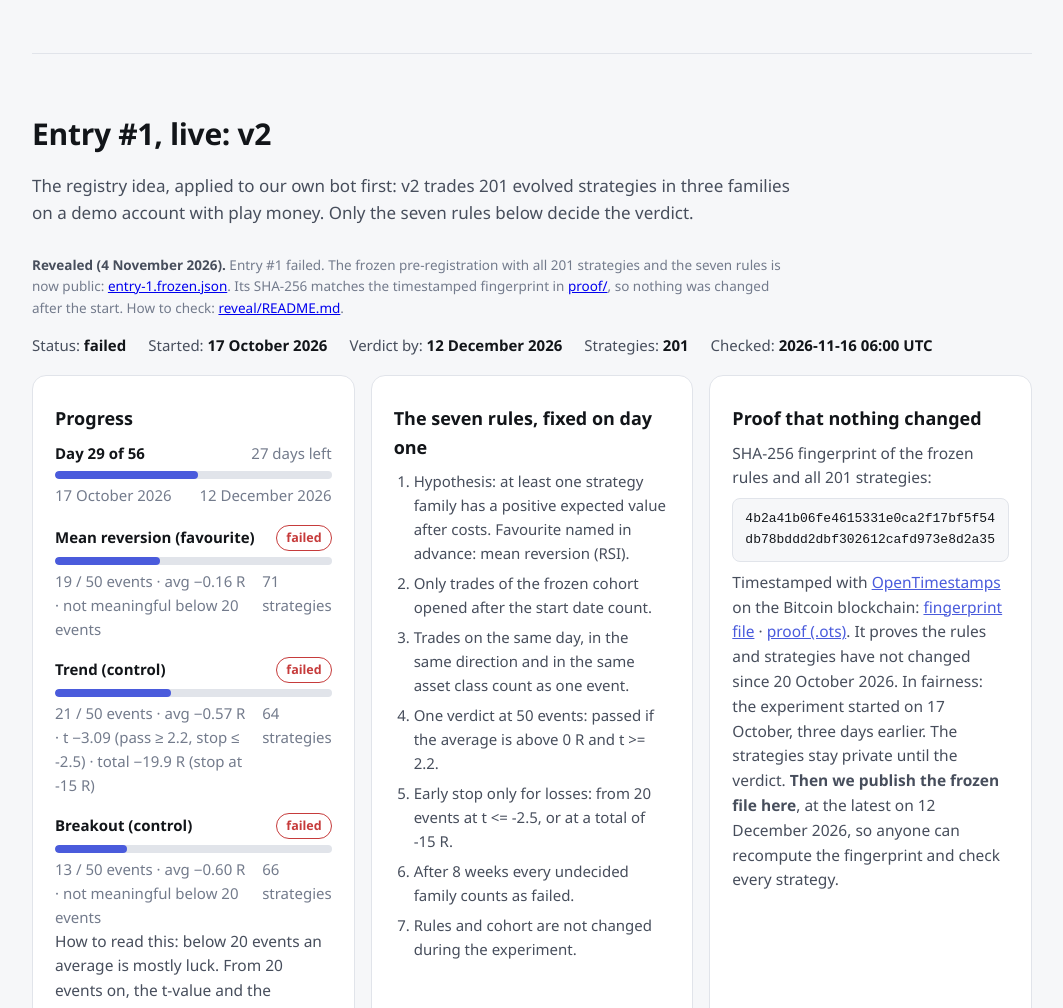
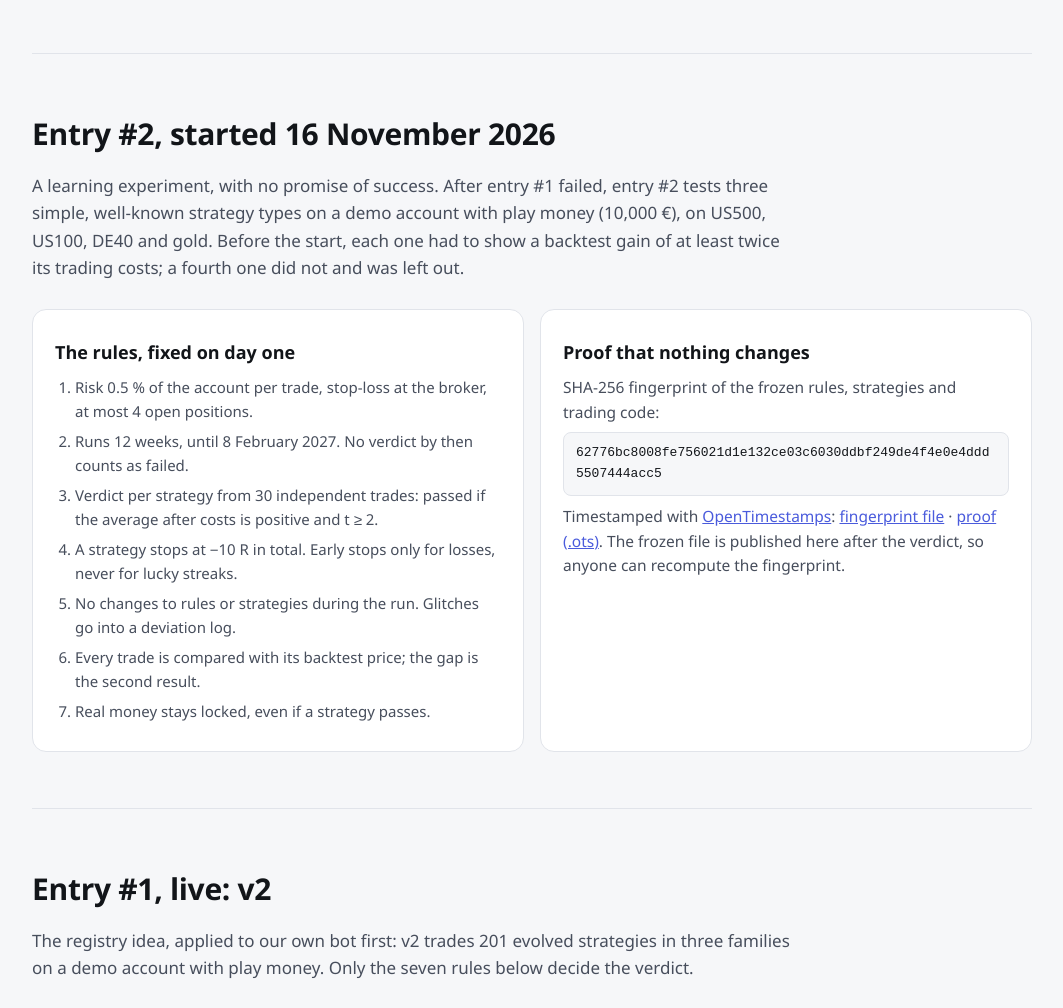
Before and after one commit to Konsti700/edge-registry, a plain HTML site: page index.html in a window 1280 px wide. Shown: the part 2941-3949 px from the top of the page, without its empty margins (108-1171 px from the left). Drawn offline with Linux system fonts and the light colour scheme.

Commit message:
Entry #2: publish pre-registration fingerprint
Co-Authored-By: Claude Opus 5.5 <noreply@anthropic.com>

```diff
--- a/index.html
+++ b/index.html
@@ -155,6 +155,30 @@ code.fp { display: block; word-break: break-all; font-size: 13px; background: va
       <div class="card"><div class="step">2 · Noise test</div><h3>Beat shuffled prices</h3><p>Run the same strategy search on the same prices in random order. If it looks just as good there, the backtest proves nothing.</p></div>
       <div class="card"><div class="step">3 · Measure</div><h3>Forward trades only</h3><p>Count only trades opened after registration. Trades on the same day, in the same direction and asset class count as one event.</p></div>
       <div class="card"><div class="step">4 · Verdict</div><h3>Public, either way</h3><p>Passed or failed, by the rule set in advance. Early stops only for clear losses, never for lucky streaks. No verdict by the deadline counts as failed.</p></div>
+    </div>
+  </section>
+
+  <section id="entry2">
+    <h2>Entry #2, started 16 November 2026</h2>
+    <p class="sub">A learning experiment, with no promise of success. After entry #1 failed, entry #2 tests three simple,
+      well-known strategy types on a demo account with play money (10,000 €), on US500, US100, DE40 and gold. Before the
+      start, each one had to show a backtest gain of at least twice its trading costs; a fourth one did not and was left out.</p>
+    <div class="live">
+      <div class="card"><h3>The rules, fixed on day one</h3><ol class="rules">
+        <li>Risk 0.5 % of the account per trade, stop-loss at the broker, at most 4 open positions.</li>
+        <li>Runs 12 weeks, until 8 February 2027. No verdict by then counts as failed.</li>
+        <li>Verdict per strategy from 30 independent trades: passed if the average after costs is positive and t ≥ 2.</li>
+        <li>A strategy stops at −10 R in total. Early stops only for losses, never for lucky streaks.</li>
+        <li>No changes to rules or strategies during the run. Glitches go into a deviation log.</li>
+        <li>Every trade is compared with its backtest price; the gap is the second result.</li>
+        <li>Real money stays locked, even if a strategy passes.</li></ol></div>
+      <div class="card"><h3>Proof that nothing changes</h3>
+        <p>SHA-256 fingerprint of the frozen rules, strategies and trading code:</p>
+        <code class="fp">62776bc8008fe756021d1e132ce03c6030ddbf249de4f4e0e4ddd5507444acc5</code>
+        <p>Timestamped with <a href="https://opentimestamps.org" rel="noopener" style="color:var(--accent)">OpenTimestamps</a>:
+          <a href="proof/entry-2-fingerprint.txt" style="color:var(--accent)">fingerprint file</a> ·
+          <a href="proof/entry-2-fingerprint.txt.ots" style="color:var(--accent)">proof (.ots)</a>.
+          The frozen file is published here after the verdict, so anyone can recompute the fingerprint.</p></div>
     </div>
   </section>
 
```
Also changed, not shown: proof/entry-2-fingerprint.txt (added), 1 other file.
